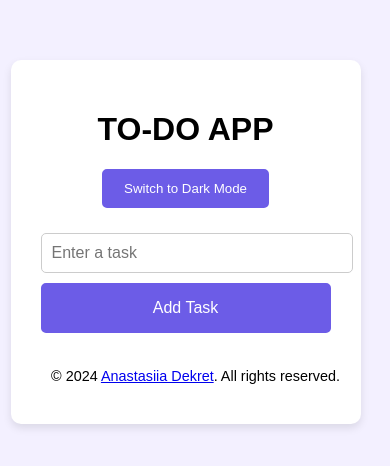
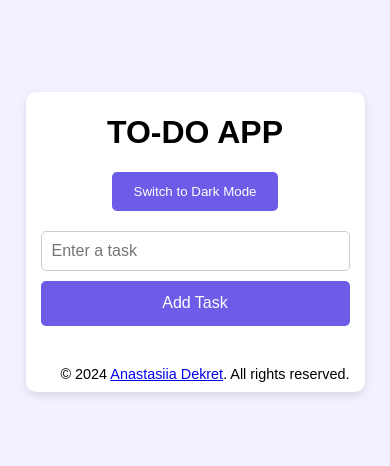
Before and after one commit to Dan-ast/to-do-app, a React (Create React App) app: page / in a window 390 px wide. Shown: the part 180-646 px from the top of the page. Built offline with nearby package versions, Linux system fonts and the light colour scheme; the HTML template or start-up script is replaced by a standard one.

Commit message:
Fixed input and button centering on mobile screens
Resolved centering issue for the input and Add Task button on small screens by adjusting flexbox alignment and margin properties. Applied box-sizing fixes to ensure consistent width handling and prevent overflow.

```diff
--- a/src/components/Task.css
+++ b/src/components/Task.css
@@ -213,23 +213,29 @@ button.add-task:hover {
 /* Responsive adjustments for smaller screens*/
 @media (max-width: 768px) {
     .App {
-      max-width: 90%; /* Make the container responsive */
-      margin: 0 10px; /* Add some horizontal margin to prevent container from touching the edges */
+        max-width: 100%;
+        margin: 0 auto; /* Center the entire container */
+        padding: 0 15px; /* Add padding to keep it away from screen edges */
     }
 
     .task-input-container {
-      flex-direction: column; /* Stack the input and button vertically */
-      align-items: stretch; /* Make them stretch to full width */
+        display: flex;
+        flex-direction: column;
+        align-items: center; /* Center the input and button horizontally */
+        width: 100%;
+        padding: 0; /* Remove any default padding */
+        box-sizing: border-box; /* Ensure padding is included in width */
     }
 
     input[type="text"],
     button.add-task {
-      width: 100%; /* Make both input and button full width */
-      margin: 5px 0; /* Remove side margin and add bottom margin */
+        width: 100%; /* Ensure full width */
+        max-width: 400px; /* Keep input and button at a reasonable size */
+        margin: 0 auto 10px auto; /* Center both input and button */
+        box-sizing: border-box; /* Include padding in width calculation */
     }
 
     button.add-task {
-      width: 100%;
-      height: 50px; /* You can make the button a bit taller for better UX on mobile */
+        height: 45px; /* Ensure consistent button height */
     }
 }
```
